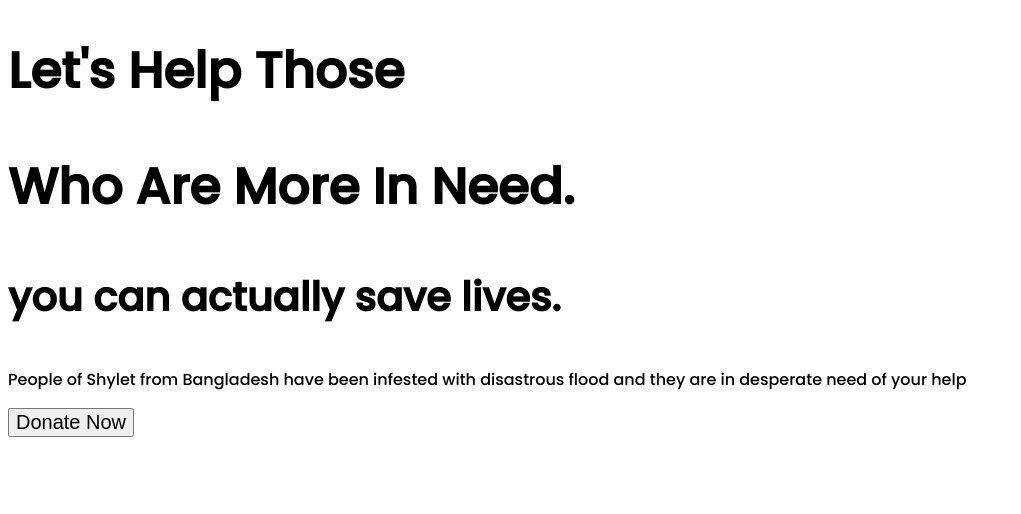
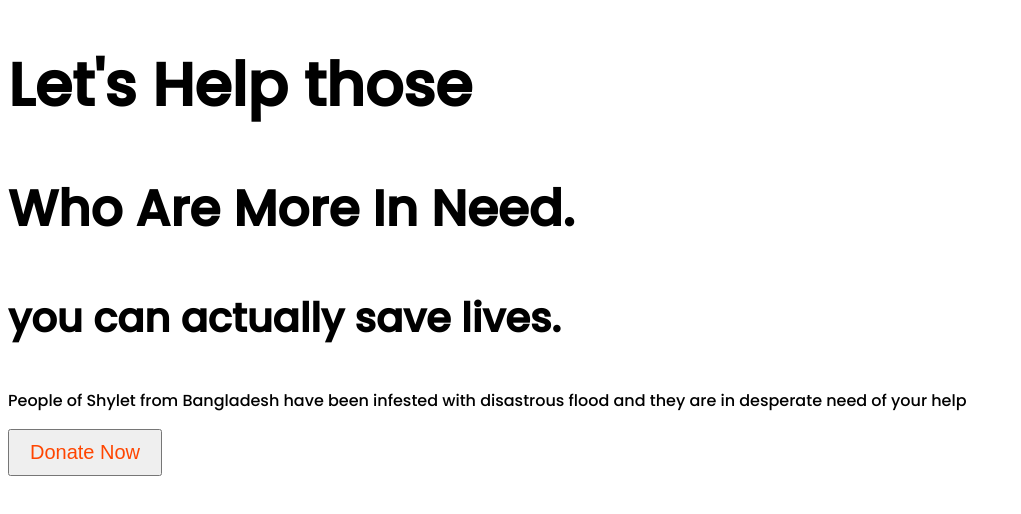
Before and after one commit to AviChakraborty/aviassignment1, a plain HTML site: page index.html in a window 1280 px wide. Shown: the whole page, without its empty margins (0-1021 px from the left). Drawn offline with Linux system fonts and the light colour scheme.

Commit message:
new commit

```diff
--- a/index.html
+++ b/index.html
@@ -8,12 +8,24 @@
     <link rel="preconnect" href="https://fonts.gstatic.com" crossorigin>
     <link href="https://fonts.googleapis.com/css2?family=Poppins:wght@500&display=swap" rel="stylesheet">
     <link rel="stylesheet" href="style.css">
+
+    <style>
+        body {
+          background-image: url(images/donation7.jpg)
+          background-repeat: no-repeat;
+        }
+        </style>
 </head>
 <body>
-   <h1>Let's Help Those </h1>
-   <h2>Who Are More In Need.</h2>
-   <h3>you can actually  save lives.</h3>
-   <p>People of Shylet from Bangladesh have been infested with disastrous flood and they are in desperate need of your help  </p>
-   <button>Donate Now</button>
+
+    <h1>Let's Help those</h1>
+    <h2>Who Are More In Need.</h2>
+    <h3>you can actually  save lives.</h3>
+    <p>People of Shylet from Bangladesh have been infested with disastrous flood and they are in desperate need of your help  </p>
+    <button>Donate Now</button>
+
+
+</section>
+
 </body>
 </html>
--- a/style.css
+++ b/style.css
@@ -2,7 +2,7 @@ body{
     font-family: 'Poppins', sans-serif;
 }
 h1{
-    font-size: 50px;
+    font-size: 60px;
 }
 h2{
     font-size: 50px;
@@ -11,5 +11,8 @@ h3{
     font-size:40px ;
 }
 button{
+
     font-size: 20px;
+    color: orangered;
+    padding: 10px 20px;
 }
```
Also changed, not shown: images/donation0.jpg (added), images/donation1.jpg (added), images/donation10.jpg (added), images/donation11.jpg (added), images/donation13.jpg (added), images/donation14.webp (added), images/donation2.jpg (added), images/donation4.jpg (added), images/donation5.jpg (added), images/donation6.jpg (added), images/donation7.jpg (added), images/donation8.jpg (added), images/donation9.jpg (added), 2 other files.
